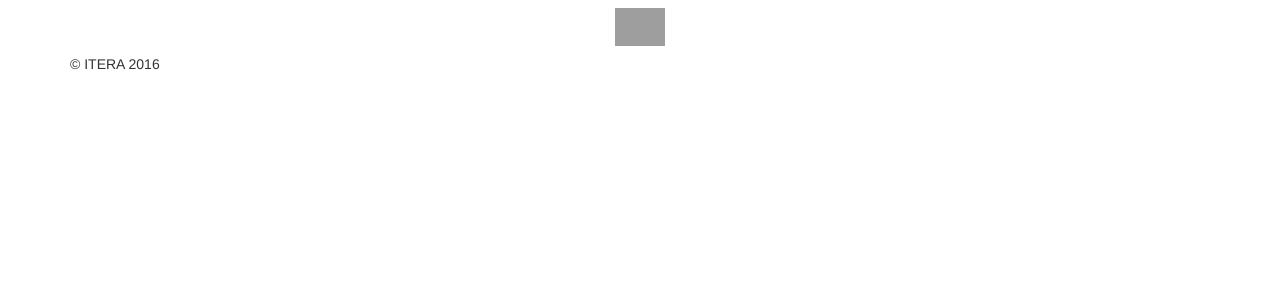
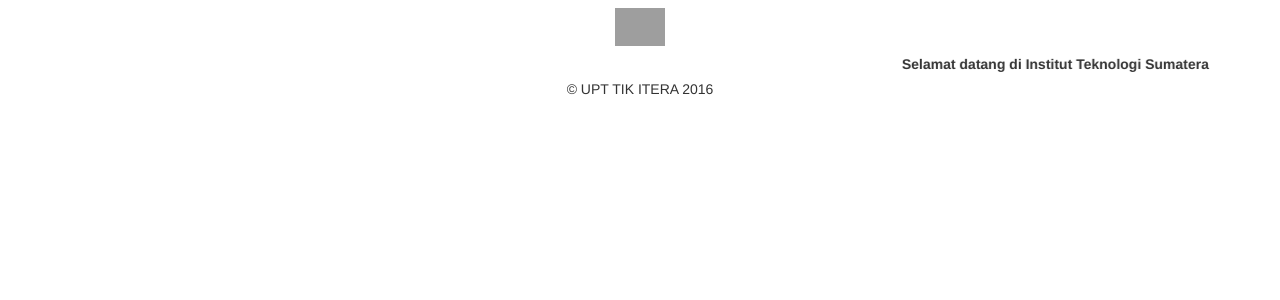
Before and after one commit to achluky/Aplikasi-Antrian, a PHP site: page / in a window 1280 px wide. Shown: the top 300 px of the page. Run offline with PHP 8.4, Linux system fonts and the light colour scheme; some libraries are stand-ins or nearby versions; grey boxes are pictures that could not be loaded.

Commit message:
menambah marquee html aja

```diff
--- a/server/index.php
+++ b/server/index.php
@@ -16,6 +16,8 @@
     	<center>
 	    	<div class="blog-header">
 			    <img src="../assert/img/logo.png" width="50px;" style="margin: 8px;">
+				<br/>
+				<marquee behavior="alternate"><b>Selamat datang di Institut Teknologi Sumatera</b>  </marquee>
 		    </div>
 	    </center>
       	<div class="row loket">
@@ -45,7 +47,7 @@
 			<audio id="loket" src="../audio/new/loket.MP3"></audio>
        	</div>
       <footer class="footer">
-        <p>&copy; ITERA <?php echo date("Y");?></p>
+        <center><p>&copy; UPT TIK ITERA <?php echo date("Y");?></p></center>
       </footer>
     </div>
   	</body>
```
Also changed, not shown: db/antrian.db.
